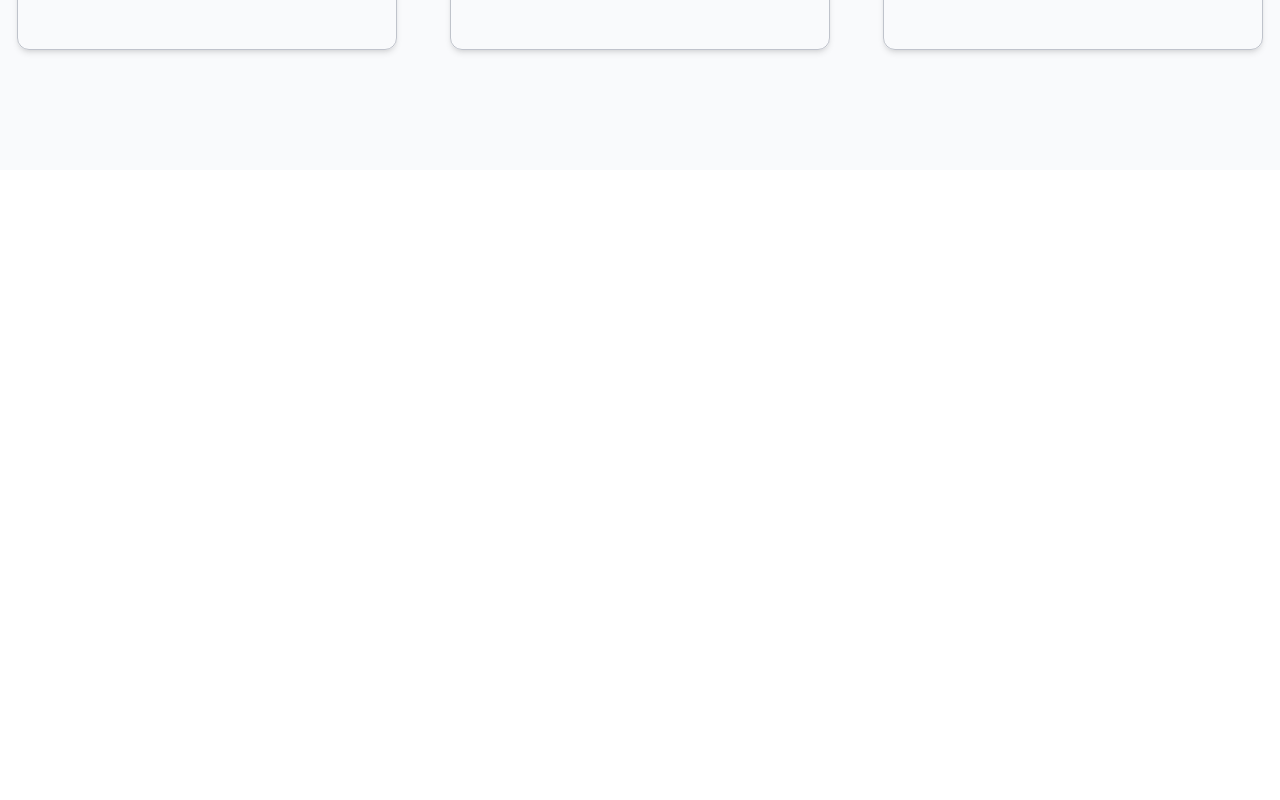
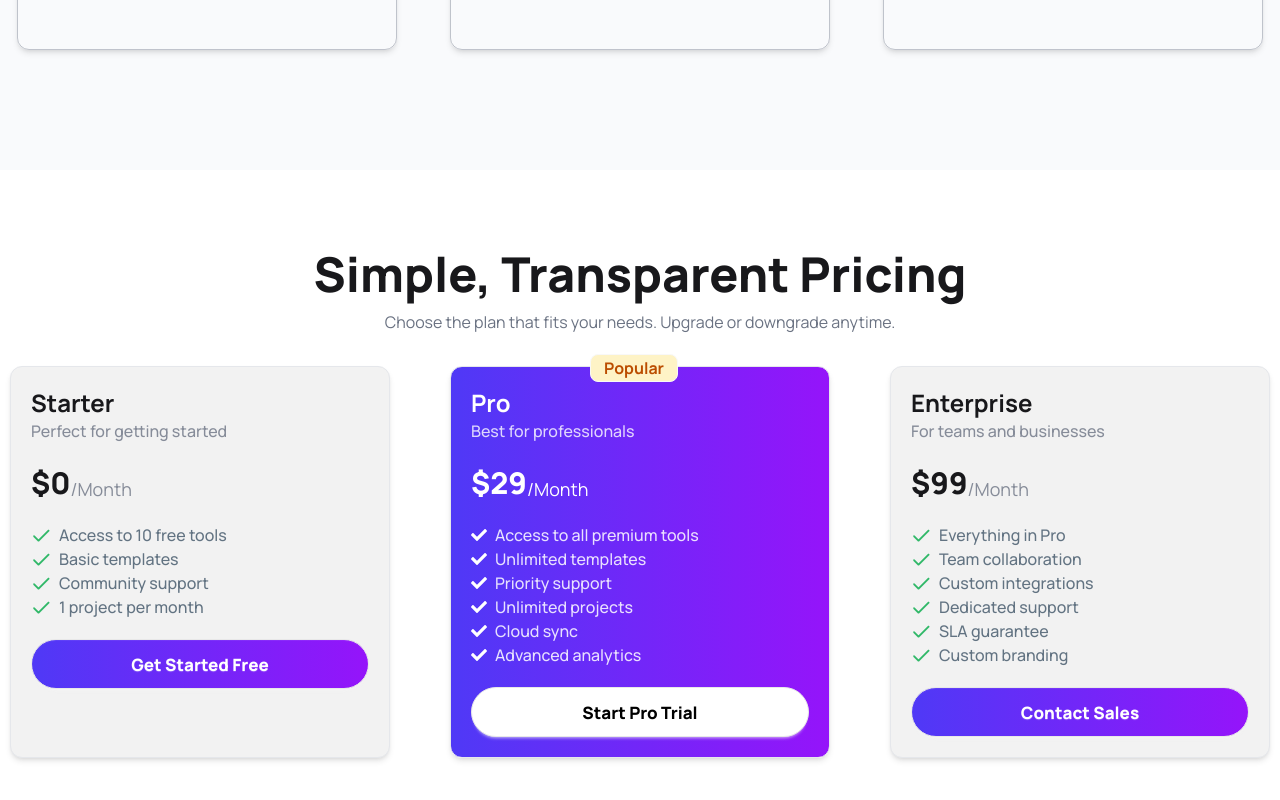
Before and after one commit to apurbochaki-lab/digital-tools-hub, a React (Vite) app: page / in a window 1280 px wide. Shown: the part 3228-4028 px from the top of the page. Before the commit the page ends 3478 px from the top, so only its background shows below. Built offline with nearby package versions, Linux system fonts and the light colour scheme.

Commit message:
Pricing cards added by fake json data

```diff
--- /dev/null
+++ b/public/pricingsData.json
@@ -0,0 +1,51 @@
+[
+    {
+        "id": 1,
+        "name": "Starter",
+        "tagline": "Perfect for getting started",
+        "price": 0,
+        "duration": "Month",
+        "isPopular": false,
+        "buttonText": "Get Started Free",
+        "features": [
+            "Access to 10 free tools",
+            "Basic templates",
+            "Community support",
+            "1 project per month"
+        ]
+    },
+    {
+        "id": 2,
+        "name": "Pro",
+        "tagline": "Best for professionals",
+        "price": 29,
+        "duration": "Month",
+        "isPopular": true,
+        "buttonText": "Start Pro Trial",
+        "features": [
+            "Access to all premium tools",
+            "Unlimited templates",
+            "Priority support",
+            "Unlimited projects",
+            "Cloud sync",
+            "Advanced analytics"
+        ]
+    },
+    {
+        "id": 3,
+        "name": "Enterprise",
+        "tagline": "For teams and businesses",
+        "price": 99,
+        "duration": "Month",
+        "isPopular": false,
+        "buttonText": "Contact Sales",
+        "features": [
+            "Everything in Pro",
+            "Team collaboration",
+            "Custom integrations",
+            "Dedicated support",
+            "SLA guarantee",
+            "Custom branding"
+        ]
+    }
+]
--- a/src/App.jsx
+++ b/src/App.jsx
@@ -7,6 +7,7 @@ import TabSection from './Components/Main/TabSection'
 import { useState } from "react";
 import Carts from './Components/Main/Carts/Carts'
 import Steps from './Components/Main/Steps'
+import Pricings from './Components/Main/Pricings/Pricings'
 
 function App() {
   const [activeTab, setActiveTab] = useState("product")
@@ -28,8 +29,8 @@ function App() {
         ></Products>}
 
       {activeTab === "cart" && <Carts carts={carts} setCarts={setCarts}></Carts>}
-
       <Steps></Steps>
+      <Pricings></Pricings>
 
     </>
   )
--- /dev/null
+++ b/src/Components/Main/Pricings/PriceCard.jsx
@@ -0,0 +1,55 @@
+import { FaCheck } from 'react-icons/fa';
+import checkMark from '../../../assets/Check.png'
+
+const PriceCard = ({ price }) => {
+    console.log(price)
+    const { name, tagline, price: cardPrice, duration, features, buttonText, isPopular } = price;
+
+    return (
+        // card
+        <div className='mt-8 w-[380px] mx-auto relative flex flex-col'>
+            <div className={`flex-1 rounded-xl border border-gray-200 shadow-md p-5 space-y-5  ${isPopular ? "primary-bg text-white" : "bg-[#F2F2F2]"} `}>
+
+                {/* conditional badge */}
+                {isPopular &&
+                    <span className=' flex justify-end absolute -top-3 right-[40%]'>
+                        <p className='badge badge-lg bg-[#FEF3C6] text-[#BB4D00] font-bold'>Popular</p>
+                    </span>
+                }
+
+                {/* 1st part */}
+                <div>
+                    <h2 className=' text-2xl font-bold'>{name} </h2>
+                    <p className={`font-medium ${isPopular ? "text-white/80" : "text-gray-500/80"} `}>{tagline} </p>
+                </div>
+
+                {/* 2nd part */}
+                <div className='flex items-center'>
+                    <h2 className=' text-3xl font-extrabold'>${cardPrice} </h2>
+                    <p className={`pt-3 text-lg ${isPopular ? "text-white" : "text-gray-500/80"}`}>/{duration} </p>
+                </div>
+
+                {/* 3rd part */}
+                <div className=''>
+                    {
+                        features.map(feature => <span className='flex items-center gap-2'>
+                            {isPopular ? <FaCheck /> : <img src={checkMark} alt="" />}
+                            <p className={` font-medium ${isPopular ? "text-white/85" : "text-[#627382]"}`}>{feature}</p>
+                        </span>)
+                    }
+                </div>
+
+                {/* last part */}
+                <button
+                    className={`btn w-full text-[17px] font-extrabold rounded-full py-6
+                    ${isPopular
+                            ? "bg-white text-black"
+                            : "primary-bg text-white"}`}>
+                    {buttonText}
+                </button>
+            </div>
+        </div>
+    );
+};
+
+export default PriceCard;
--- /dev/null
+++ b/src/Components/Main/Pricings/Pricings.jsx
@@ -0,0 +1,31 @@
+import { use } from "react";
+import PriceCard from "./PriceCard";
+
+const pricingsData = async() => {
+    const res = await fetch("/pricingsData.json");
+    return res.json();
+}
+const pricingsPromise = pricingsData()
+
+const Pricings = () => {
+    const pricings = use(pricingsPromise);
+    // console.log(pricings)
+
+    return (
+        <section className="mb-30 container mx-auto">
+            <div className="text-center space-y-3">
+                <h2 className=" text-5xl font-extrabold">Simple, Transparent Pricing</h2>
+                <p className=" text-gray-500">Choose the plan that fits your needs. Upgrade or downgrade anytime.</p>
+            </div>
+
+            {/* card container */}
+            <div className="grid grid-cols-1 md:grid-cols-2 lg:grid-cols-3 gap-10">
+                {
+                    pricings.map(price => <PriceCard price={price}></PriceCard> )
+                }
+            </div>
+        </section>
+    );
+};
+
+export default Pricings;
--- a/src/Components/Main/Steps.jsx
+++ b/src/Components/Main/Steps.jsx
@@ -9,7 +9,7 @@ const stepsPromise = stepsData();
 
 const Steps = () => {
     const steps = use(stepsPromise);
-    console.log(steps)
+    // console.log(steps)
     return (
         <section className="mt-3 md:mt-30 bg-[#F9FAFC]">
             <div className="container mx-auto space-y-8 mb-20 py-30">
@@ -22,7 +22,7 @@ const Steps = () => {
                 <div className="grid grid-cols-1 md:grid-cols-2 lg:grid-cols-3 gap-5">
                     {/* Card */}
                     {
-                        steps.map(step => <div className="border border-gray-500/40 shadow-md max-w-[380px] mx-auto h-auto p-5 rounded-xl">
+                        steps.map(step => <div key={step.id} className="border border-gray-500/40 shadow-md max-w-[380px] mx-auto h-auto p-5 rounded-xl">
                             <span className="flex justify-end">
                                 <p className="primary-bg w-10 h-10 rounded-full text-white font-bold flex justify-center items-center">{step.step}</p>
                             </span>
```
Also changed, not shown: src/assets/Check.png (added).
